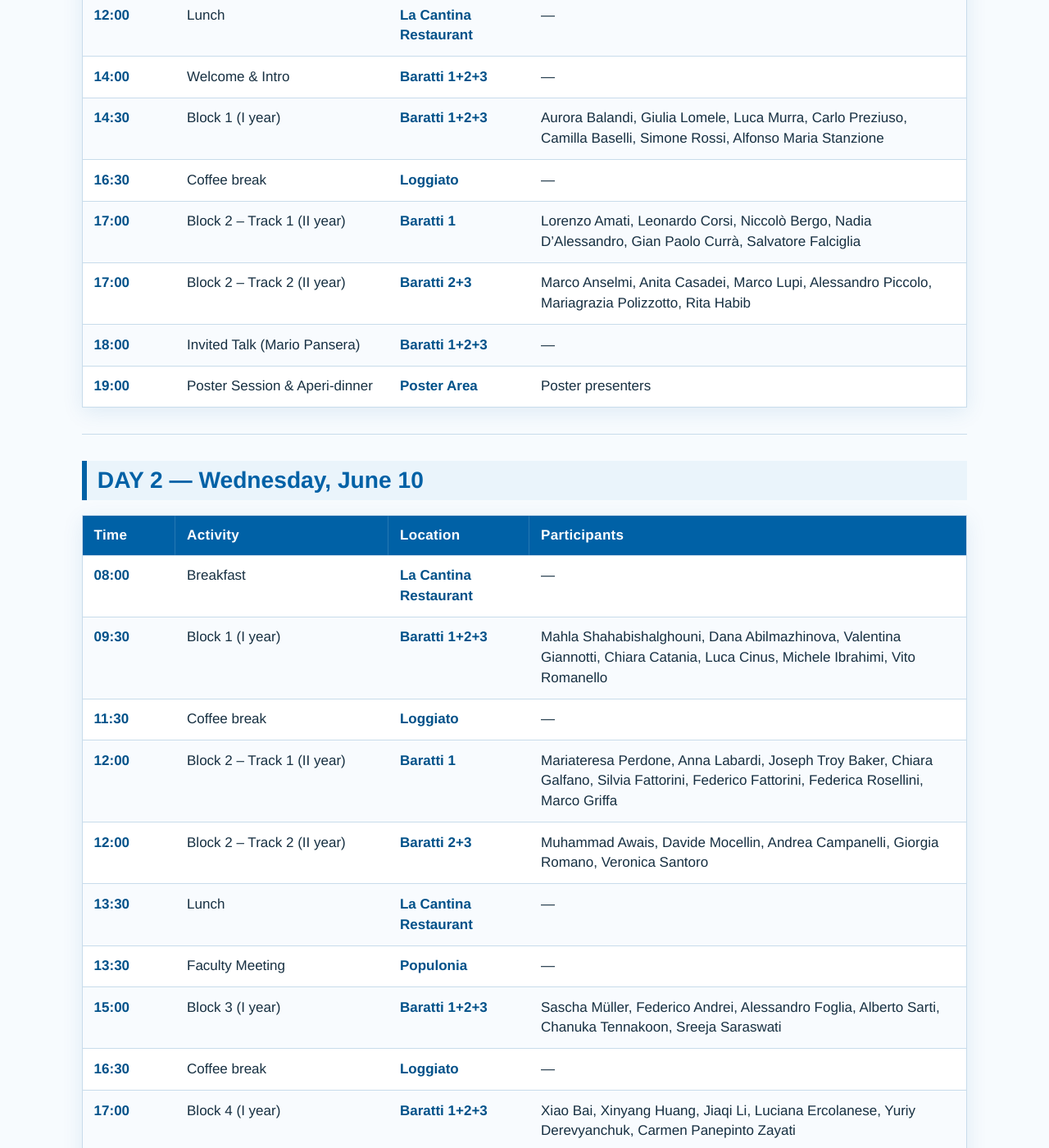
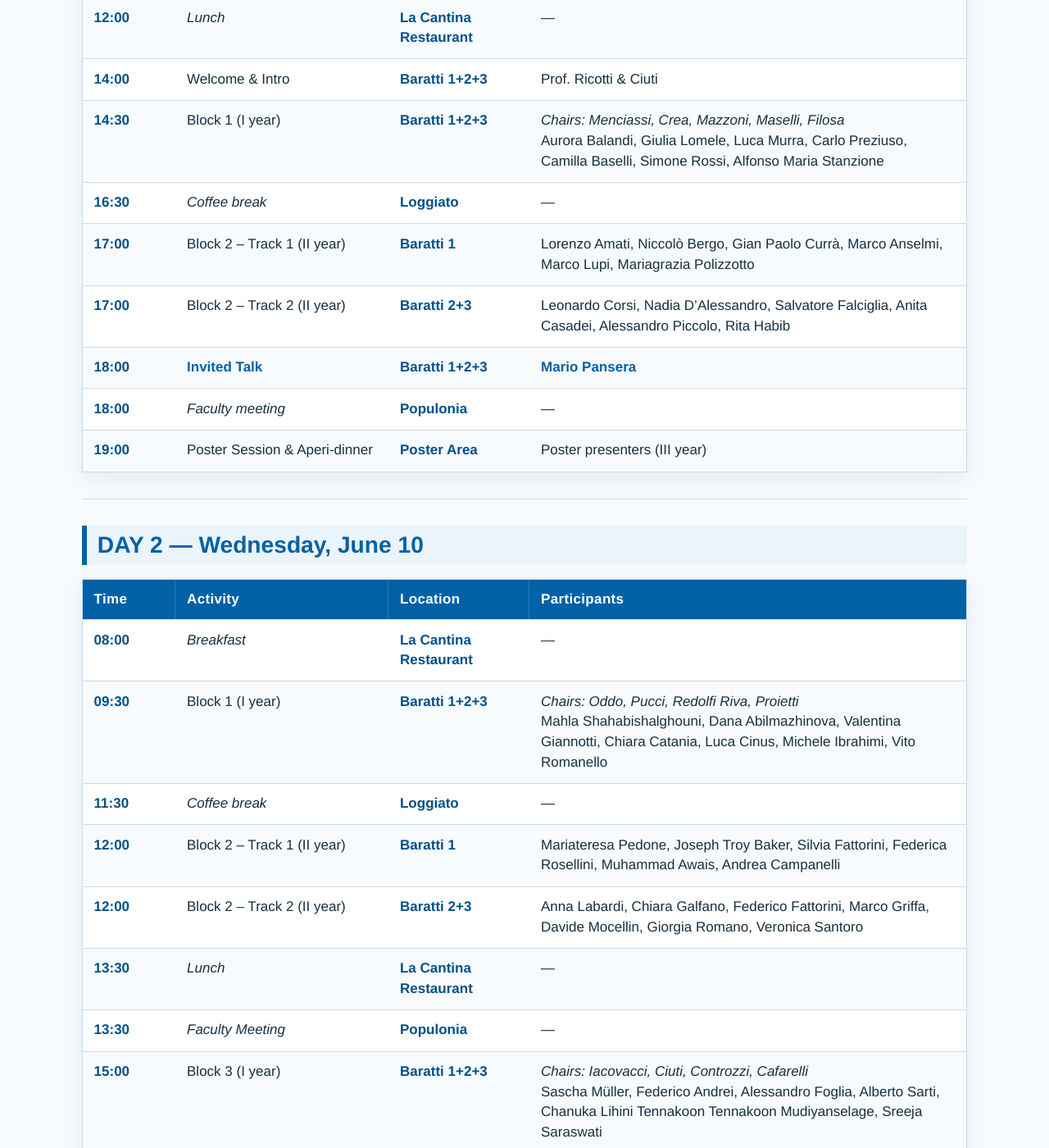
Before and after one commit to PhDBiorobotics-SSSA/phdbiorobotics.github.io, a Jekyll site: the page built from evaluation_meeting_2026.md, in a window 1280 px wide and 1400 px high, scrolled down 1542 px. Shown: the whole window at 82% size. Built offline with Jekyll 4.4.1, drawn with Linux system fonts in a browser that asks for light colours; some of the changed text lies outside the part shown.

```diff
--- a/evaluation_meeting_2026.md
+++ b/evaluation_meeting_2026.md
@@ -12,36 +12,36 @@ permalink: /evaluation-meeting-2026/
 
 ---
 
-- [DAY 1 — Tuesday, June 9](#day-1--tuesday-june-9)
-- [DAY 2 — Wednesday, June 10](#day-2--wednesday-june-10)
-- [DAY 3 — Thursday, June 11](#day-3--thursday-june-11)
-- [DAY 4 — Friday, June 12](#day-4--friday-june-12)
+- [Agenda](#agenda)
+  - [DAY 1 — Tuesday, June 9](#day-1--tuesday-june-9)
+  - [DAY 2 — Wednesday, June 10](#day-2--wednesday-june-10)
+  - [DAY 3 — Thursday, June 11](#day-3--thursday-june-11)
+  - [DAY 4 — Friday, June 12](#day-4--friday-june-12)
 - [Map](#map)
 - [Track Panels](#track-panels)
-  - [Track 1 Panel](#track-1-panel)
-  - [Track 2 Panel](#track-2-panel)
+    - [Track 1 Panel](#track-1-panel)
+    - [Track 2 Panel](#track-2-panel)
 
 ---
 
-**Downloads:**
-- [Agenda]({{ '/media/agenda-program-2026.pdf' | relative_url }})
-- [Map]({{ '/media/map-2026.pdf' | relative_url }})
+# Agenda
 
----
+[Download agenda]({{ '/media/agenda-program-2026.pdf' | relative_url }})
 
 ## DAY 1 &mdash; Tuesday, June 9
 
 | Time   | Activity                                  | Location              | Participants |
 |--------|-------------------------------------------|-----------------------|--------------|
-| Morning | Pick-up & Arrival                        | —                     | — |
-| 12:00  | Lunch                                    | La Cantina Restaurant | — |
-| 14:00  | Welcome & Intro                          | Baratti 1+2+3         | — |
-| 14:30  | Block 1 (I year)                         | Baratti 1+2+3         | Aurora Balandi, Giulia Lomele, Luca Murra, Carlo Preziuso, Camilla Baselli, Simone Rossi, Alfonso Maria Stanzione |
-| 16:30  | Coffee break                             | Loggiato              | — |
-| 17:00  | Block 2 – Track 1 (II year)              | Baratti 1             | Lorenzo Amati, Leonardo Corsi, Niccolò Bergo, Nadia D’Alessandro, Gian Paolo Currà, Salvatore Falciglia |
-| 17:00  | Block 2 – Track 2 (II year)              | Baratti 2+3           | Marco Anselmi, Anita Casadei, Marco Lupi, Alessandro Piccolo, Mariagrazia Polizzotto, Rita Habib |
-| 18:00  | Invited Talk (Mario Pansera)             | Baratti 1+2+3         | — |
-| 19:00  | Poster Session & Aperi-dinner            | Poster Area           | Poster presenters |
+| Morning | _Pick-up, Arrival & Check-in_                      | —                     | — |
+| 12:00  | _Lunch_                                    | La Cantina Restaurant | — |
+| 14:00  | Welcome & Intro                          | Baratti 1+2+3         | Prof. Ricotti & Ciuti |
+| 14:30  | Block 1 (I year)                         | Baratti 1+2+3         | _Chairs: Menciassi, Crea, Mazzoni, Maselli, Filosa_<br/>Aurora Balandi, Giulia Lomele, Luca Murra, Carlo Preziuso, Camilla Baselli, Simone Rossi, Alfonso Maria Stanzione |
+| 16:30  | _Coffee break_                             | Loggiato              | — |
+| 17:00  | Block 2 – Track 1 (II year)              | Baratti 1             | Lorenzo Amati, Niccolò Bergo, Gian Paolo Currà, Marco Anselmi, Marco Lupi, Mariagrazia Polizzotto |
+| 17:00  | Block 2 – Track 2 (II year)              | Baratti 2+3           | Leonardo Corsi, Nadia D’Alessandro, Salvatore Falciglia, Anita Casadei, Alessandro Piccolo, Rita Habib |
+| 18:00  | **Invited Talk**             | Baratti 1+2+3         | **Mario Pansera** |
+| 18:00  | _Faculty meeting_            | Populonia         | — |
+| 19:00  | Poster Session & Aperi-dinner            | Poster Area           | Poster presenters (III year) |
 
 ---
 
@@ -49,18 +49,21 @@ permalink: /evaluation-meeting-2026/
 
 | Time   | Activity                                  | Location              | Participants |
 |--------|-------------------------------------------|-----------------------|--------------|
-| 08:00  | Breakfast                                | La Cantina Restaurant | — |
-| 09:30  | Block 1 (I year)                         | Baratti 1+2+3         | Mahla Shahabishalghouni, Dana Abilmazhinova, Valentina Giannotti, Chiara Catania, Luca Cinus, Michele Ibrahimi, Vito Romanello |
-| 11:30  | Coffee break                             | Loggiato              | — |
-| 12:00  | Block 2 – Track 1 (II year)              | Baratti 1             | Mariateresa Perdone, Anna Labardi, Joseph Troy Baker, Chiara Galfano, Silvia Fattorini, Federico Fattorini, Federica Rosellini, Marco Griffa |
-| 12:00  | Block 2 – Track 2 (II year)              | Baratti 2+3           | Muhammad Awais, Davide Mocellin, Andrea Campanelli, Giorgia Romano, Veronica Santoro |
-| 13:30  | Lunch                                    | La Cantina Restaurant | — |
-| 13:30  | Faculty Meeting                          | Populonia             | — |
-| 15:00  | Block 3 (I year)                         | Baratti 1+2+3         | Sascha Müller, Federico Andrei, Alessandro Foglia, Alberto Sarti, Chanuka Tennakoon, Sreeja Saraswati |
-| 16:30  | Coffee break                             | Loggiato              | — |
-| 17:00  | Block 4 (I year)                         | Baratti 1+2+3         | Xiao Bai, Xinyang Huang, Jiaqi Li, Luciana Ercolanese, Yuriy Derevyanchuk, Carmen Panepinto Zayati |
-| 18:30  | Invited Talk (Francesco Bettella)        | Baratti 1+2+3         | — |
-| Evening | Group Picture & Dinner                  | —                     | — |
+| 08:00  | _Breakfast_                                | La Cantina Restaurant | — |
+| 09:30  | Block 1 (I year)                         | Baratti 1+2+3         | _Chairs: Oddo, Pucci, Redolfi Riva, Proietti_<br/>Mahla Shahabishalghouni, Dana Abilmazhinova, Valentina Giannotti, Chiara Catania, Luca Cinus, Michele Ibrahimi, Vito Romanello |
+| 11:30  | _Coffee break_                             | Loggiato              | — |
+| 12:00  | Block 2 – Track 1 (II year)              | Baratti 1             | Mariateresa Pedone, Joseph Troy Baker, Silvia Fattorini, Federica Rosellini, Muhammad Awais, Andrea Campanelli |
+| 12:00  | Block 2 – Track 2 (II year)              | Baratti 2+3           | Anna Labardi, Chiara Galfano, Federico Fattorini, Marco Griffa, Davide Mocellin, Giorgia Romano, Veronica Santoro |
+| 13:30  | _Lunch_                                    | La Cantina Restaurant | — |
+| 13:30  | _Faculty Meeting_                          | Populonia             | — |
+| 15:00  | Block 3 (I year)                         | Baratti 1+2+3         | _Chairs: Iacovacci, Ciuti, Controzzi, Cafarelli_<br/>Sascha Müller, Federico Andrei, Alessandro Foglia, Alberto Sarti, Chanuka Lihini Tennakoon Tennakoon Mudiyanselage, Sreeja Saraswati |
+| 16:30  | _Coffee break_                             | Loggiato              | — |
+| 17:00  | Block 4 (I year)                         | Baratti 1+2+3         | _Chairs: Cipriani, Russo, Romano, Carpaneto_<br/>Xiao Bai, Xinyang Huang, Jiaqi Li, Luciana Ercolanese, Yuriy Derevyanchuk, Carmen Panepinto Zayati |
+| 18:30  | **Invited Talk**        | Baratti 1+2+3         | **Francesco Bettella** |
+| 18:30  | _Faculty Meeting_                          | Populonia             | — |
+| 19:30 | **_Group Picture_**                  | —                     | — |
+| 20:30 | _Dinner_                  | Swimming Pool Restaurant                    | — |
+| &nbsp; | _After Dinner_                  | Bagno Baratti                    | — |
 
 ---
 
@@ -68,19 +71,20 @@ permalink: /evaluation-meeting-2026/
 
 | Time   | Activity                                  | Location              | Participants |
 |--------|-------------------------------------------|-----------------------|--------------|
-| 08:00  | Breakfast                                | La Cantina Restaurant | — |
-| 09:30  | Block 1 (I year)                         | Baratti 1+2+3         | Yuhe Chen, Greta Feregotto, Chiara Muscarella, Jackeline Soto Cruz, Laura Russo, Mariana Tavares Pimenta, Adriana Saavedra |
-| 11:30  | Coffee break                             | Loggiato              | — |
-| 12:00  | Block 2 – Track 1 (II year)              | Baratti 1             | Giulia Gigante, Samuel Youssef, Fabrizio Moncelli, Christina Chase-Markopoulou |
+| 08:00  | _Breakfast_                                | La Cantina Restaurant | — |
+| 09:30  | Block 1 (I year)                         | Baratti 1+2+3         | _Chairs: Trigili, Meder, Vannozzi, Ferrari_<br/>Yuhe Chen, Greta Feregotto, Chiara Muscarella, Jackeline Soto Cruz, Laura Russo, Mariana Tavares Pimenta, Adriana Saavedra |
+| 11:30  | _Coffee break_                             | Loggiato              | — |
+| 12:00  | Block 2 – Track 1 (II year)              | Baratti 1             | Giulia Gigante, Samuel Mosenhanna Youssef, Fabrizio Moncelli, Christina Chase-Markopoulou, Camilla Schirru, Amirreza Mansoorikermani |
 | 12:00  | Block 2 – Track 2 (II year)              | Baratti 2+3           | Hector Ramirez Lara, Francesco Pierotti, Filippo Castellani, Iro Papagiannaki, Daliayvette Domínguez Jiménez, Francesca Parrotta |
-| 13:00  | Prospective Speech (Prof. Dario)         | Baratti 1+2+3         | — |
-| 13:30  | Lunch                                    | La Cantina Restaurant | — |
-| 13:30  | Faculty Meeting                          | Populonia             | — |
-| 15:00  | Block 3 (I year)                         | Baratti 1+2+3         | Nicole Giannotto, Marianna Santucci, Tommaso Lambresa, Francesco Varnier, Niccolò Picchiarelli |
+| 13:00  | **Prospective Speech**         | Baratti 1+2+3         | **Prof. Paolo Dario** |
+| 13:30  | _Lunch_                                    | La Cantina Restaurant | — |
+| 13:30  | _Faculty Meeting_                         | Populonia             | — |
+| 15:00  | Block 3 (I year)                         | Baratti 1+2+3         | _Chairs: Palagi, Gherardini, Cianchetti, Ciofani, Calisti_<br/>Nicole Giannotto, Marianna Santucci, Tommaso Lambresa, Francesco Varnier, Niccolò Picchiarelli |
 | 16:30  | Coffee break                             | Loggiato              | — |
-| 17:00  | Block 4 (I year)                         | Baratti 1+2+3         | Marlena Caruso, Martino Singuaroli, Valentina Arditi, Matilde Santini, Laura Guerra Manso, Chang Liu |
-| 18:30  | Social Activities                        | Sport Area            | — |
-| 20:30  | Dinner                                  | La Cantina Restaurant | — |
+| 17:00  | Block 4 (I year)                         | Baratti 1+2+3         | _Chairs: Cappello, Meneghetti, Mattoli, Mastinu_<br/>Marlena Caruso, Martino Singuaroli, Valentina Arditi, Matilde Santini, Laura Patrícia Guerra Manso, Chang Liu |
+| 18:30  | _Social Activities_                        | Sport Area            | — |
+| 18:30  | _Faculty Meeting_                          | Populonia             | — |
+| 20:30  | _Dinner_                                  | La Cantina Restaurant | — |
 
 ---
 
@@ -88,23 +92,28 @@ permalink: /evaluation-meeting-2026/
 
 | Time   | Activity                                  | Location              | Participants |
 |--------|-------------------------------------------|-----------------------|--------------|
-| 08:00  | Breakfast                                | La Cantina Restaurant | — |
-| 09:30  | Award Ceremony                           | Baratti 1+2+3         | Chairs: Mazzoni, Ricotti |
-| 11:30  | Check-out & Transfers                    | —                     | — |
-| 14:00  | Faculty Lunch                            | Ristorante            | — |
+| 08:00  | _Breakfast_                                | La Cantina Restaurant | — |
+| 09:30  | **Award Ceremony**                          | Baratti 1+2+3         | Chairs: Mazzoni, Ricotti |
+| 10:30  | _Check-out_                    | —                     | — |
+| 11:30  | _Transfers_                    | —                     | — |
+| 13:30  | _Faculty Lunch_                            | Ristorante            | — |
+| 18:00  | _Transfers_                    | —                     | — |
+
 
 ---
 
-## Map
+# Map
 
 ![Map](media/map-2026.png)
 
+[Download map]({{ '/media/map-2026.pdf' | relative_url }})
+
 ---
 
-## Track Panels
+# Track Panels
 
 ### Track 1 Panel
-Matteo Cianchetti, Marco Controzzi, Enzo Mastinu, Nicola Vitiello, Leonardo Cappello, Simona Crea, Christian Cipriani, Marta Gherardini, Gianni Ciofani, Gastone Ciuti, Martina Maselli, Stefano Palagi, Linda Paterno, Paolo Dario, Emilio Trigili, Veronica Iacovacci, Cecilia Laschi, Marcello Calisti, Lucia Beccai, Giovanni Stabile, Virgilio Mattoli
+Matteo Cianchetti, Marco Controzzi, Enzo Mastinu, Nicola Vitiello, Leonardo Cappello, Simona Crea, Christian Cipriani, Marta Gherardini, Gianni Ciofani, Gastone Ciuti, Martina Maselli, Stefano Palagi, Linda Paternò, Paolo Dario, Emilio Trigili, Veronica Iacovacci, Cecilia Laschi, Marcello Calisti, Lucia Beccai, Giovanni Stabile, Virgilio Mattoli
 
 ### Track 2 Panel
 Antonio De Simone, Andrea Cafarelli, Eugenio Redolfi Riva, Fabian Gerd Meder, Calogero Maria Oddo, Jacopo Carpaneto, Leonardo Ricotti, Francesco Greco, Alberto Mazzoni, Lorenzo Vannozzi, Angelo Maria Sabatini, Silvestro Micera,  Debora Angeloni, Mariangela Filosa, Eleonora Russo, Egidio Falotico, Paolo Dario, Laura Ferrari, Andrea Bandini, Tommaso Proietti, Carlotta Pucci, Nicolo Meneghetti, Arianna Menciassi, Donato Romano
```
